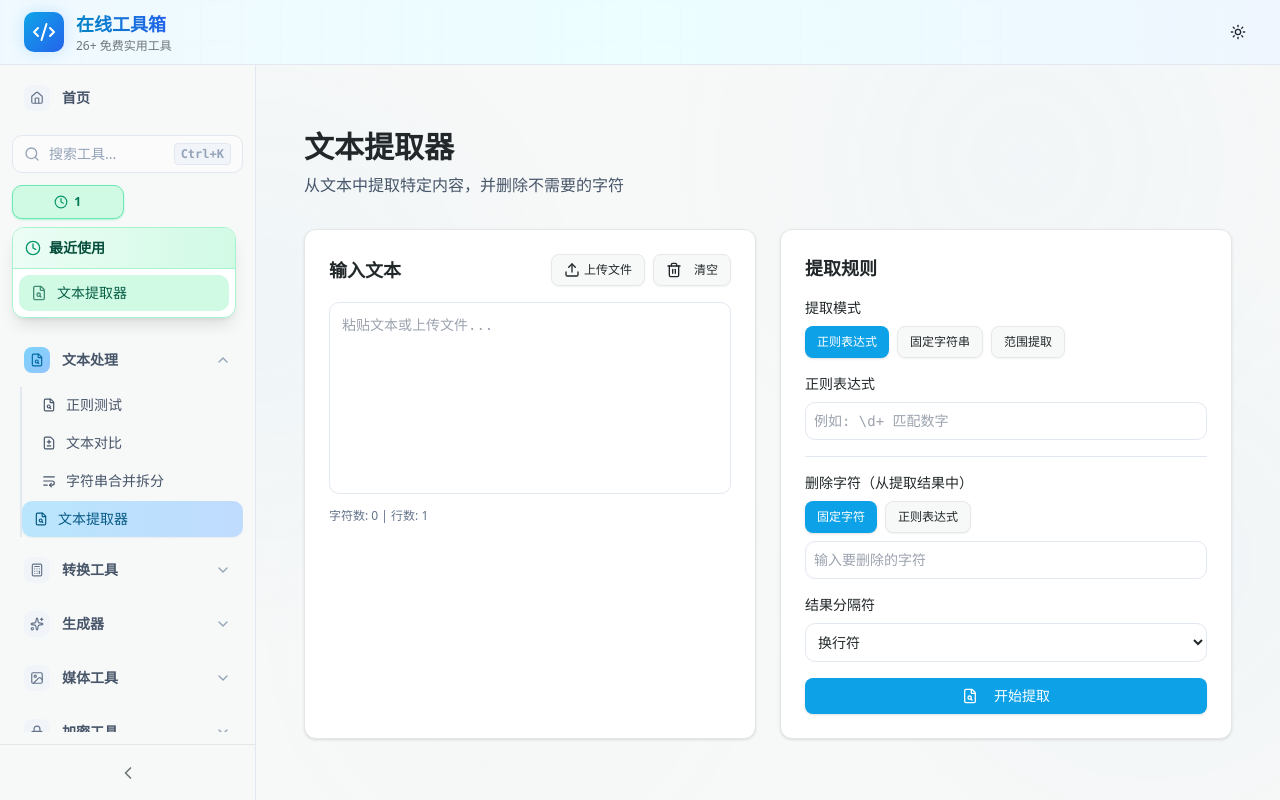
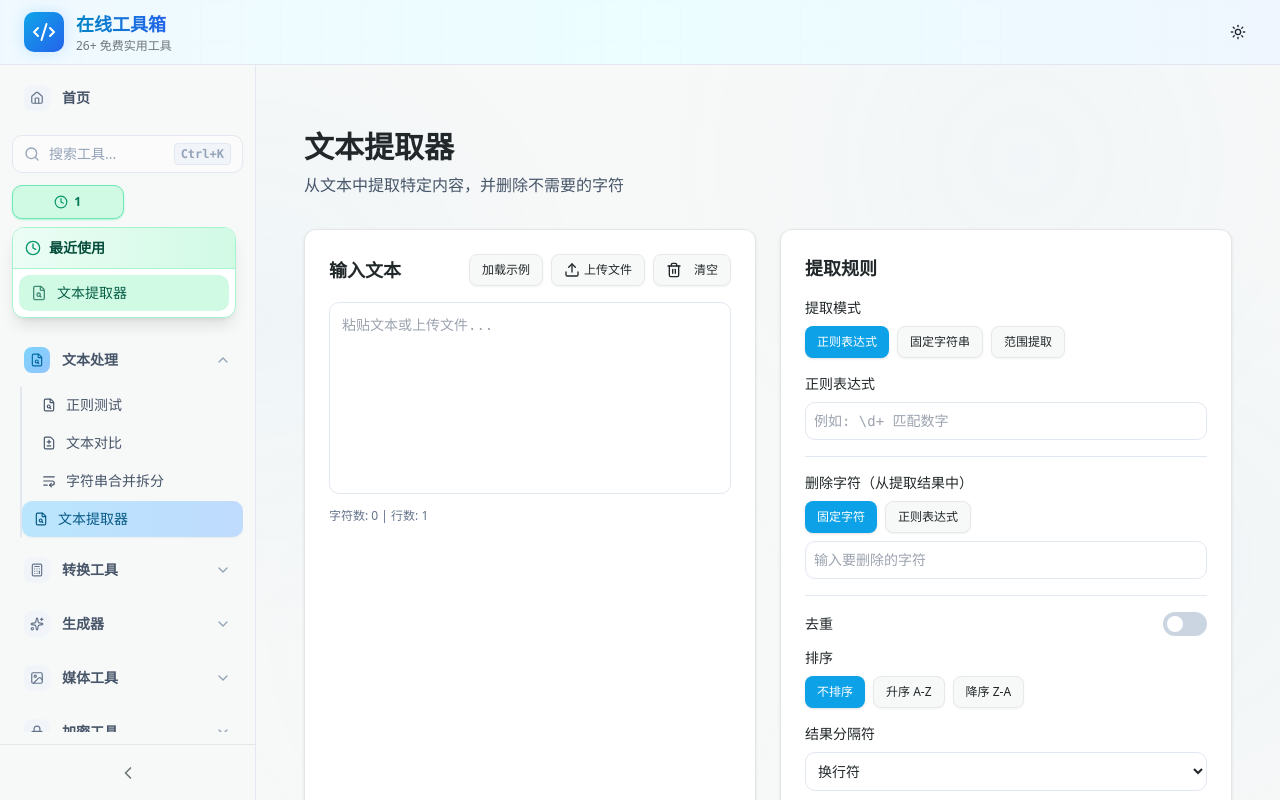
Before and after one commit to ychp/developer-tool, a React (Vite) app: page /text-extractor in a window 1280 px wide. Built offline with nearby package versions, Linux system fonts and the light colour scheme.

Commit message:
feat(text-extractor): 添加去重、排序功能和测试示例
- 添加去重开关，可去除重复结果
- 添加排序选项（不排序/升序/降序）
- 新增「唯一数量」统计指标
- 添加「加载示例」按钮，方便用户快速测试

```diff
--- a/dev-dist/sw.js
+++ b/dev-dist/sw.js
@@ -82,7 +82,7 @@ define(['./workbox-ca84f546'], (function (workbox) { 'use strict';
     "revision": "3ca0b8505b4bec776b69afdba2768812"
   }, {
     "url": "index.html",
-    "revision": "0.5m3p0mf6ka"
+    "revision": "0.gbe2djirc48"
   }], {});
   workbox.cleanupOutdatedCaches();
   workbox.registerRoute(new workbox.NavigationRoute(workbox.createHandlerBoundToURL("index.html"), {
--- a/src/tools/text/TextExtractor.tsx
+++ b/src/tools/text/TextExtractor.tsx
@@ -5,6 +5,7 @@ import { Button } from '@/components/ui/button'
 import { CopyButton } from '@/components/tool/CopyButton'
 
 type ExtractMode = 'regex' | 'fixed' | 'range'
+type SortOrder = 'none' | 'asc' | 'desc'
 
 interface ExtractResult {
   extracted: string[]
@@ -14,6 +15,7 @@ interface ExtractResult {
     totalChars: number
     afterDeleteChars: number
     deletedChars: number
+    uniqueCount: number
   }
 }
 
@@ -26,6 +28,8 @@ export function TextExtractor() {
   const [rangeStart, setRangeStart] = useState(1)
   const [rangeEnd, setRangeEnd] = useState(10)
   const [rangeType, setRangeType] = useState<'line' | 'char'>('line')
+  const [enableDedupe, setEnableDedupe] = useState(false)
+  const [sortOrder, setSortOrder] = useState<SortOrder>('none')
   const [result, setResult] = useState<ExtractResult | null>(null)
   const [error, setError] = useState<string | null>(null)
   const [separator, setSeparator] = useState('\n')
@@ -87,7 +91,7 @@ export function TextExtractor() {
           }
         }
 
-        const afterDelete = extracted.map((item) => {
+        let afterDelete = extracted.map((item) => {
           if (!deletePattern.trim()) return item
           if (deleteMode === 'fixed') {
             return item.split(deletePattern).join('')
@@ -101,6 +105,19 @@ export function TextExtractor() {
           }
         })
 
+        const uniqueSet = new Set(afterDelete)
+        const uniqueCount = uniqueSet.size
+
+        if (enableDedupe) {
+          afterDelete = Array.from(uniqueSet)
+        }
+
+        if (sortOrder === 'asc') {
+          afterDelete.sort((a, b) => a.localeCompare(b))
+        } else if (sortOrder === 'desc') {
+          afterDelete.sort((a, b) => b.localeCompare(a))
+        }
+
         const totalChars = extracted.reduce((sum, s) => sum + s.length, 0)
         const afterDeleteChars = afterDelete.reduce((sum, s) => sum + s.length, 0)
 
@@ -112,13 +129,14 @@ export function TextExtractor() {
             totalChars,
             afterDeleteChars,
             deletedChars: totalChars - afterDeleteChars,
+            uniqueCount,
           },
         }
       } catch (e) {
         throw new Error(e instanceof Error ? e.message : '提取失败')
       }
     }
-  }, [inputText, extractMode, extractPattern, deletePattern, deleteMode, rangeStart, rangeEnd, rangeType])
+  }, [inputText, extractMode, extractPattern, deletePattern, deleteMode, rangeStart, rangeEnd, rangeType, enableDedupe, sortOrder])
 
   const handleExtract = () => {
     setError(null)
@@ -140,6 +158,37 @@ export function TextExtractor() {
     setError(null)
     setExtractPattern('')
     setDeletePattern('')
+  }
+
+  const loadDemo = () => {
+    const demoText = `姓名:张三,年龄:25,邮箱:zhangsan@example.com
+姓名:李四,年龄:30,邮箱:lisi@example.com
+姓名:王五,年龄:28,邮箱:wangwu@example.com
+姓名:赵六,年龄:35,邮箱:zhaoliu@example.com
+姓名:张三,年龄:25,邮箱:zhangsan2@example.com
+电话:13800138000,电话:13900139000,电话:13700137000
+
+apple
+banana
+apple
+cherry
+banana
+apple
+
+123-456-7890
+987-654-3210
+555-123-4567
+123-456-7890`
+
+    setInputText(demoText)
+    setExtractPattern('\\b[A-Za-z0-9._%+-]+@[A-Za-z0-9.-]+\\.[A-Z|a-z]{2,}\\b')
+    setDeleteMode('regex')
+    setDeletePattern('')
+    setExtractMode('regex')
+    setEnableDedupe(false)
+    setSortOrder('none')
+    setResult(null)
+    setError(null)
   }
 
   const handleExport = () => {
@@ -168,6 +217,9 @@ export function TextExtractor() {
           <div className="flex items-center justify-between mb-4">
             <h2 className="text-lg font-semibold">输入文本</h2>
             <div className="flex gap-2">
+              <Button variant="outline" size="sm" onClick={loadDemo}>
+                加载示例
+              </Button>
               <label className="cursor-pointer">
                 <input
                   type="file"
@@ -309,6 +361,44 @@ export function TextExtractor() {
               />
             </div>
 
+            <div className="border-t border-slate-200 dark:border-slate-700 pt-4 space-y-3">
+              <div className="flex items-center justify-between">
+                <label className="text-sm font-medium">去重</label>
+                <button
+                  onClick={() => setEnableDedupe(!enableDedupe)}
+                  className={`relative inline-flex h-6 w-11 items-center rounded-full transition-colors ${
+                    enableDedupe ? 'bg-sky-500' : 'bg-slate-300 dark:bg-slate-600'
+                  }`}
+                >
+                  <span
+                    className={`inline-block h-4 w-4 transform rounded-full bg-white transition-transform ${
+                      enableDedupe ? 'translate-x-6' : 'translate-x-1'
+                    }`}
+                  />
+                </button>
+              </div>
+
+              <div>
+                <label className="block text-sm font-medium mb-2">排序</label>
+                <div className="flex gap-2">
+                  {[
+                    { value: 'none' as const, label: '不排序' },
+                    { value: 'asc' as const, label: '升序 A-Z' },
+                    { value: 'desc' as const, label: '降序 Z-A' },
+                  ].map((order) => (
+                    <Button
+                      key={order.value}
+                      variant={sortOrder === order.value ? 'default' : 'outline'}
+                      size="sm"
+                      onClick={() => setSortOrder(order.value)}
+                    >
+                      {order.label}
+                    </Button>
+                  ))}
+                </div>
+              </div>
+            </div>
+
             <div>
               <label className="block text-sm font-medium mb-2">结果分隔符</label>
               <select
@@ -347,7 +437,7 @@ export function TextExtractor() {
                 统计信息
               </h2>
             </div>
-            <div className="grid grid-cols-2 md:grid-cols-4 gap-4">
+            <div className="grid grid-cols-2 md:grid-cols-5 gap-4">
               <div className="p-4 rounded-lg bg-sky-50 dark:bg-sky-900/20">
                 <div className="text-2xl font-bold text-sky-600 dark:text-sky-400">
                   {result.stats.totalMatches}
@@ -371,6 +461,12 @@ export function TextExtractor() {
                   {result.stats.afterDeleteChars}
                 </div>
                 <div className="text-sm text-slate-500 dark:text-slate-400">最终字符数</div>
+              </div>
+              <div className="p-4 rounded-lg bg-rose-50 dark:bg-rose-900/20">
+                <div className="text-2xl font-bold text-rose-600 dark:text-rose-400">
+                  {result.stats.uniqueCount}
+                </div>
+                <div className="text-sm text-slate-500 dark:text-slate-400">唯一数量</div>
               </div>
             </div>
           </Card>
```
